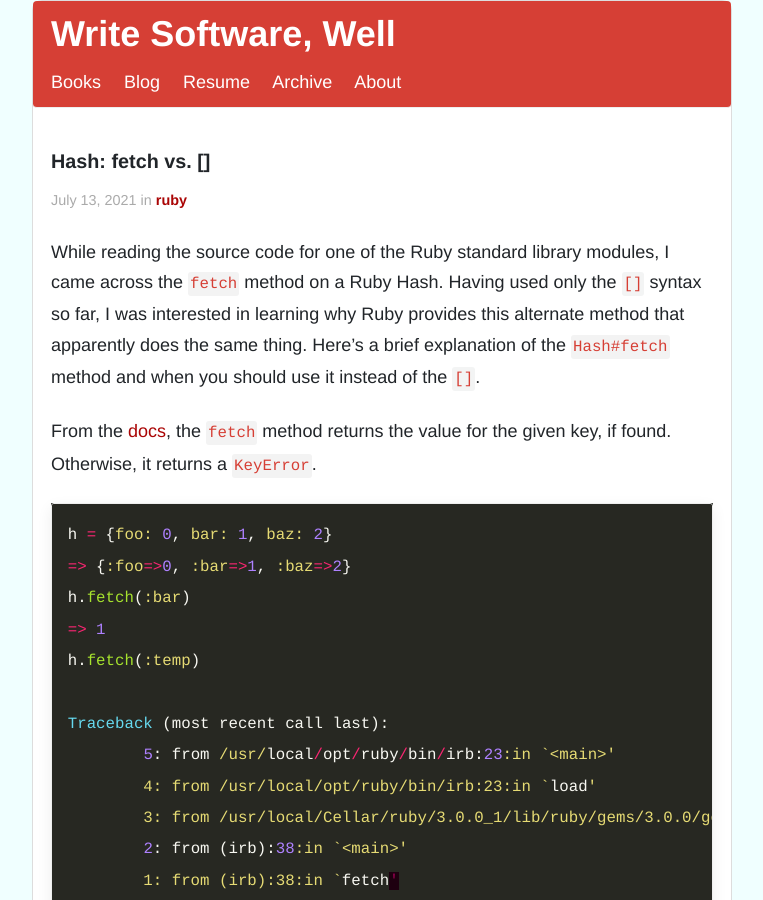
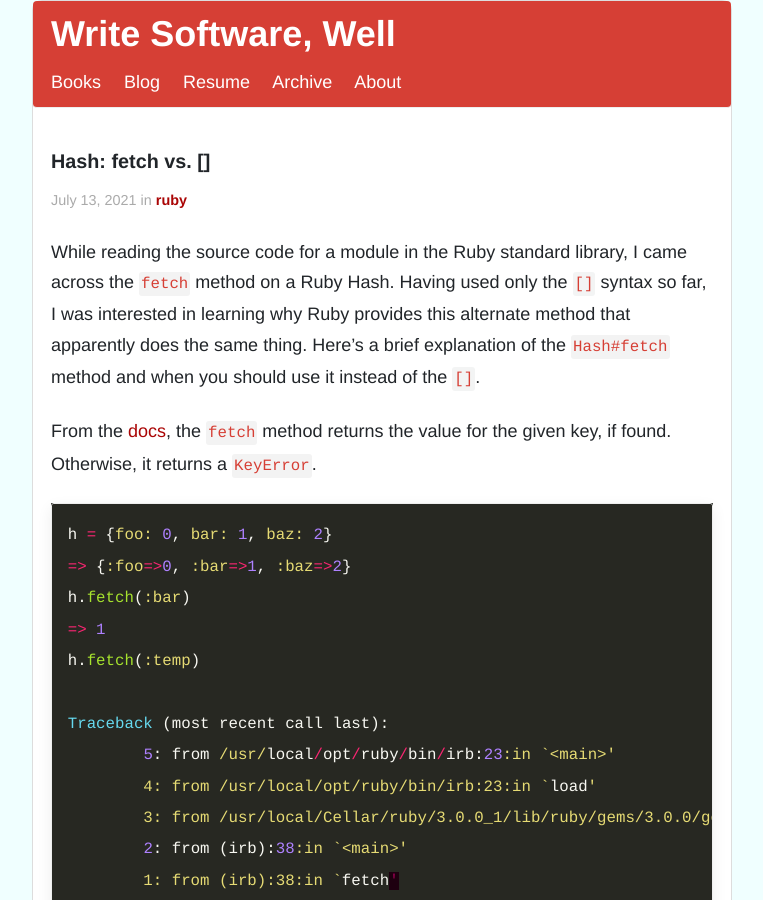
Before and after one commit to akshayKhot/akshayKhot.github.io, a Jekyll site: the page built from _posts/2021-7-13-fetch-key-in-ruby-hash.md, in a window 1280 px wide and 900 px high. Shown: the whole window, without its empty margins (258-1021 px from the left). Built offline with Jekyll 4.4.1, drawn with Linux system fonts in a browser that asks for light colours.

Commit message:
refactor

```diff
--- a/_posts/2021-7-13-fetch-key-in-ruby-hash.md
+++ b/_posts/2021-7-13-fetch-key-in-ruby-hash.md
@@ -4,7 +4,7 @@ title: "Hash: fetch vs. []"
 tags: ruby
 ---
 
-While reading the source code for one of the Ruby standard library modules, I came across the `fetch` method on a Ruby Hash. Having used only the `[]` syntax so far, I was interested in learning why Ruby provides this alternate method that apparently does the same thing. Here's a brief explanation of the `Hash#fetch` method and when you should use it instead of the `[]`.
+While reading the source code for a module in the Ruby standard library, I came across the `fetch` method on a Ruby Hash. Having used only the `[]` syntax so far, I was interested in learning why Ruby provides this alternate method that apparently does the same thing. Here's a brief explanation of the `Hash#fetch` method and when you should use it instead of the `[]`.
 
 From the [docs](https://ruby-doc.org/core-3.0.1/Hash.html#method-i-fetch), the `fetch` method returns the value for the given key, if found. Otherwise, it returns a `KeyError`.
 
```
